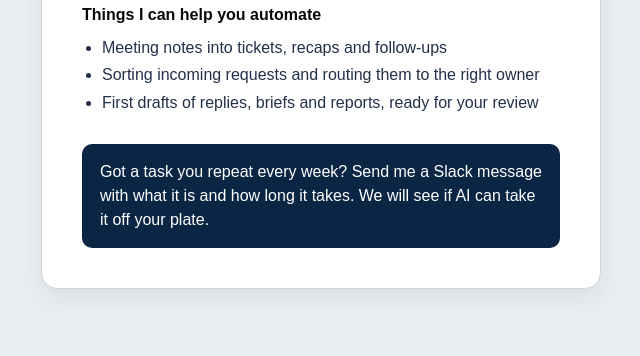
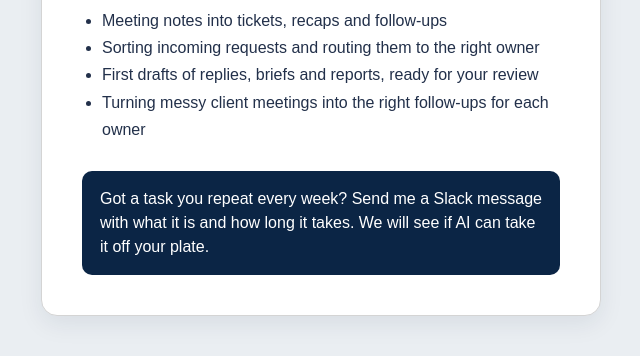
Before and after one commit to ivinsminhthu-pixel/ivins-team-page, a plain HTML site: page index.html in a window 1280 px wide. Shown: the part 342-698 px from the top of the page, without its empty margins (319-959 px from the left). Drawn offline with Linux system fonts and the light colour scheme.

Commit message:
Add client-meeting agent example to the list

```diff
--- a/index.html
+++ b/index.html
@@ -26,6 +26,7 @@
       <li>Meeting notes into tickets, recaps and follow-ups</li>
       <li>Sorting incoming requests and routing them to the right owner</li>
       <li>First drafts of replies, briefs and reports, ready for your review</li>
+      <li>Turning messy client meetings into the right follow-ups for each owner</li>
     </ul>
     <p class="cta">Got a task you repeat every week? Send me a Slack message with what it is and how long it takes. We will see if AI can take it off your plate.</p>
   </main>
```
